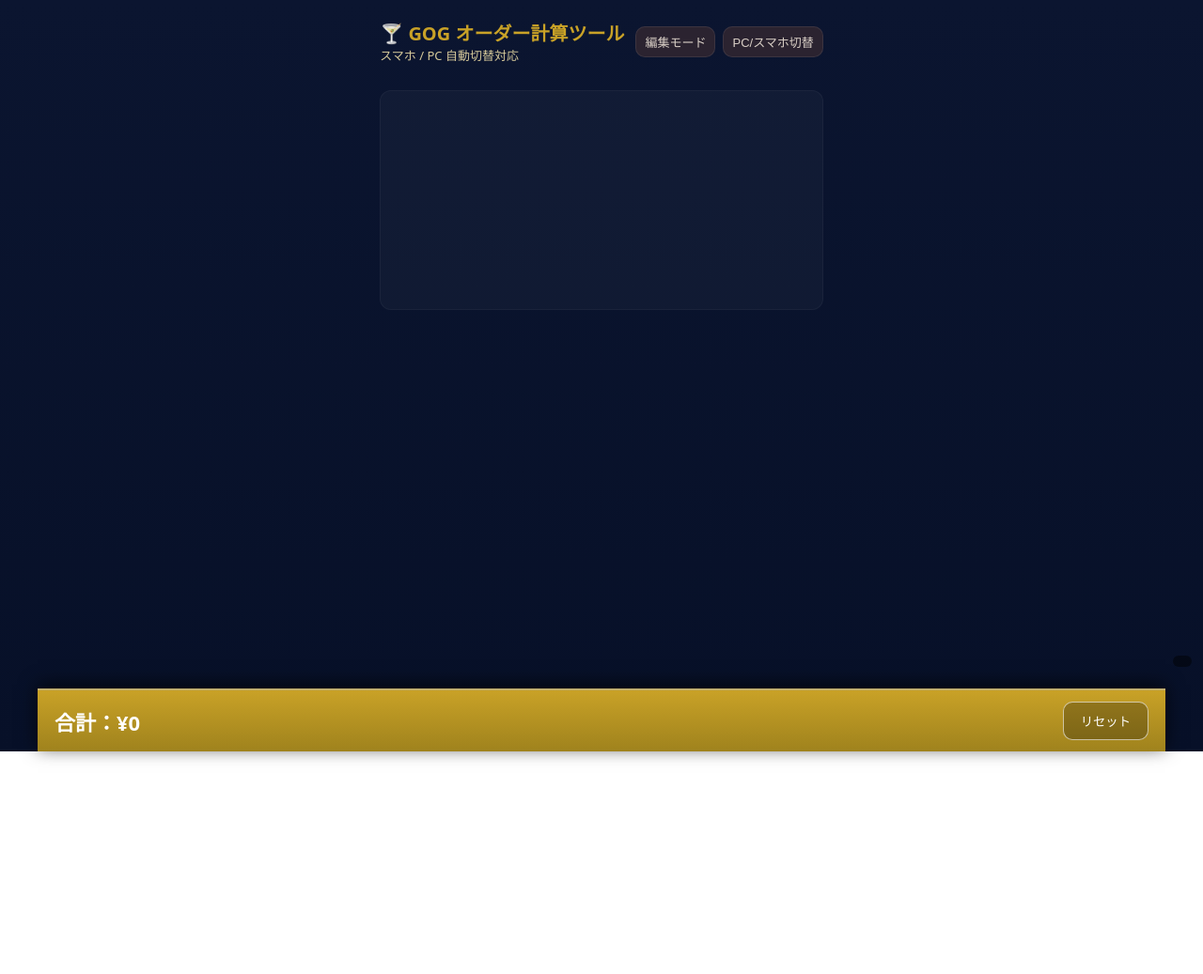
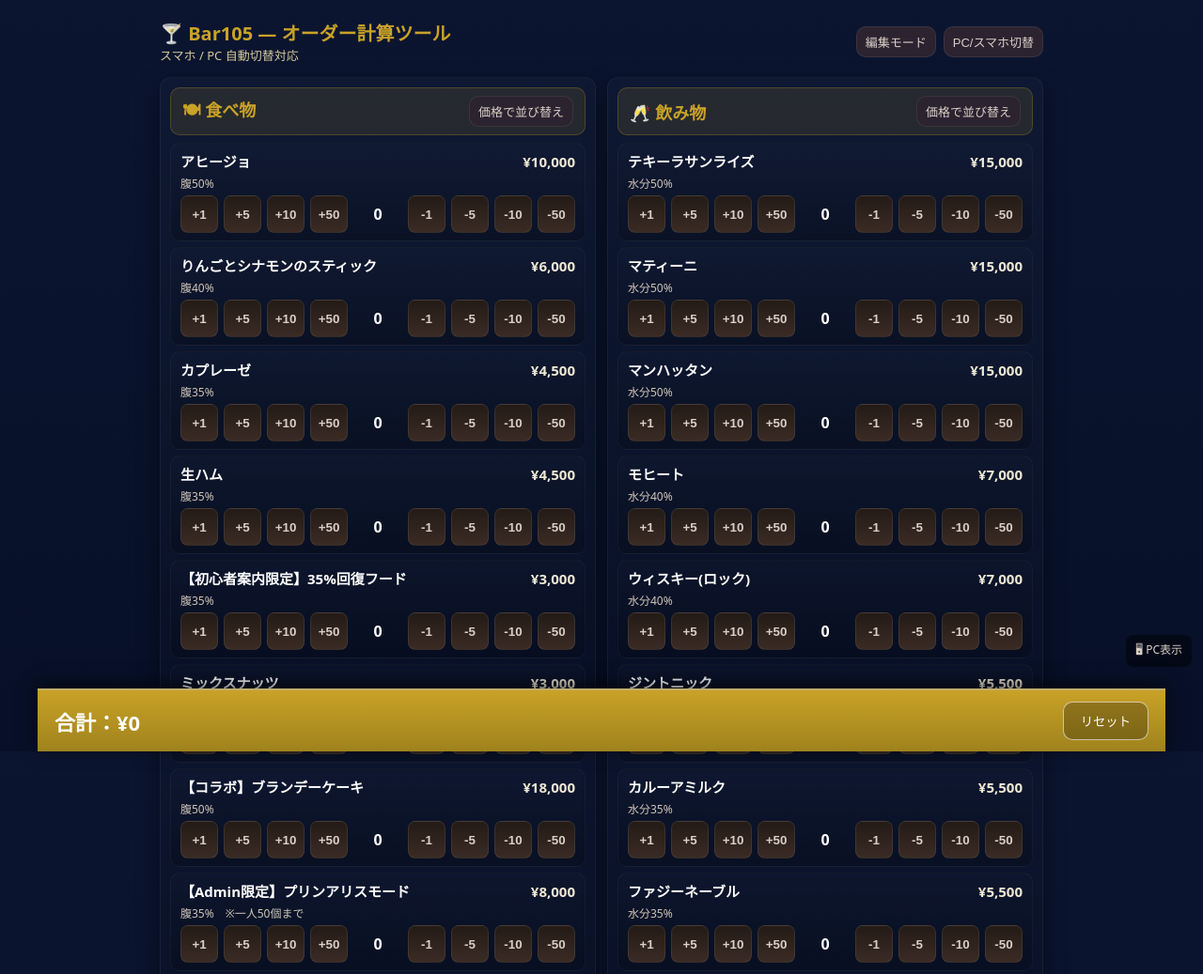
Before and after one commit to sayakamiya/bar105-menu, a plain HTML site: page multi_store_order.html in a window 1280 px wide. Shown: the top 1037 px of the page at 94% size. Before the commit the page ends 800 px from the top, so only its background shows below. Drawn offline with Linux system fonts and the light colour scheme.

Commit message:
Update multi_store_order.html

```diff
--- a/multi_store_order.html
+++ b/multi_store_order.html
@@ -410,7 +410,7 @@ const stores = {
         {name:"りんごとシナモンのスティック", info:"腹40%", price:6000},
         {name:"カプレーゼ", info:"腹35%", price:4500},
         {name:"生ハム", info:"腹35%", price:4500},
-        {name:"【初心者案内限定】35%回復フード", info:"腹35%", price:3000,
+        {name:"【初心者案内限定】35%回復フード", info:"腹35%", price:3000},
         {name:"ミックスナッツ", info:"腹20%", price:3000},
         {name:"【コラボ】ブランデーケーキ", info:"腹50%", price:18000},
         {name:"【Admin限定】プリンアリスモード", info:"腹35%　※一人50個まで", price:8000},
@@ -425,7 +425,7 @@ const stores = {
         {name:"ジントニック", info:"水分35%", price:5500},
         {name:"カルーアミルク", info:"水分35%", price:5500},
         {name:"ファジーネーブル", info:"水分35%", price:5500},
-        {name:"【初心者案内限定】35%回復ドリンク", info:"水分35%", price:3000,
+        {name:"【初心者案内限定】35%回復ドリンク", info:"水分35%", price:3000},
         {name:"クラフトビール", info:"水分20%", price:4000},
         {name:"【Admin限定】ミネスアローネ", info:"水分35%　※一人50個まで", price:8000},
       ]
```
